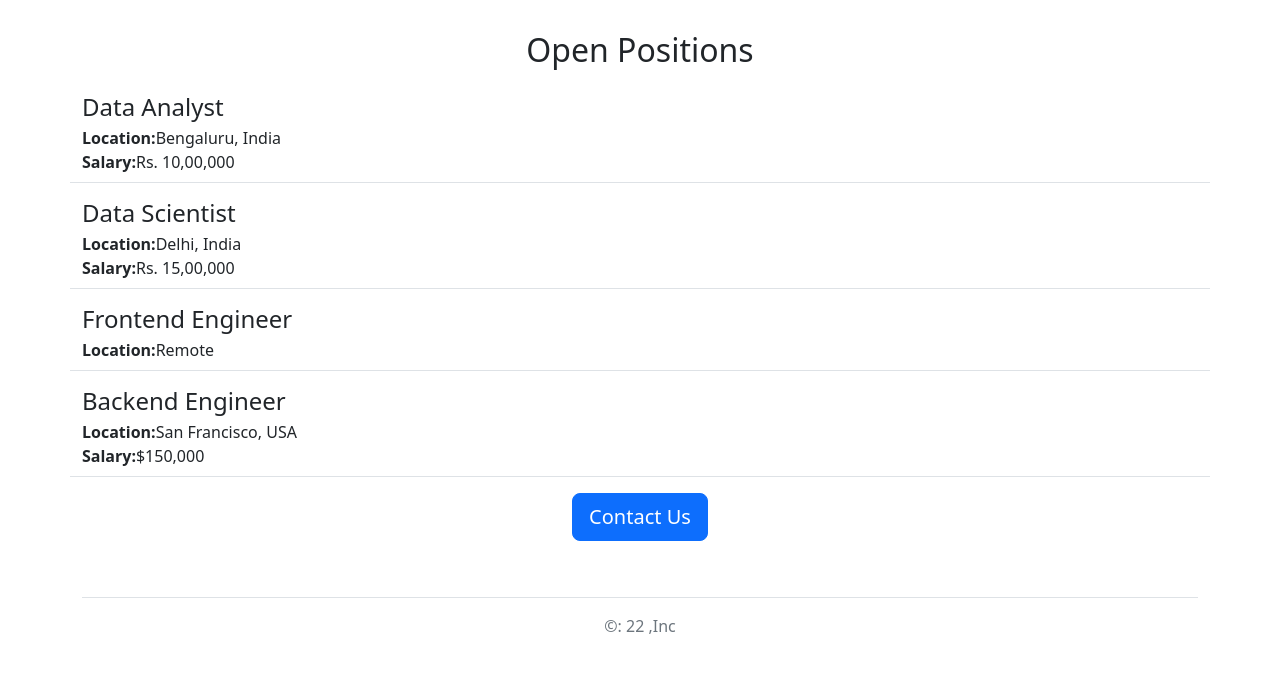
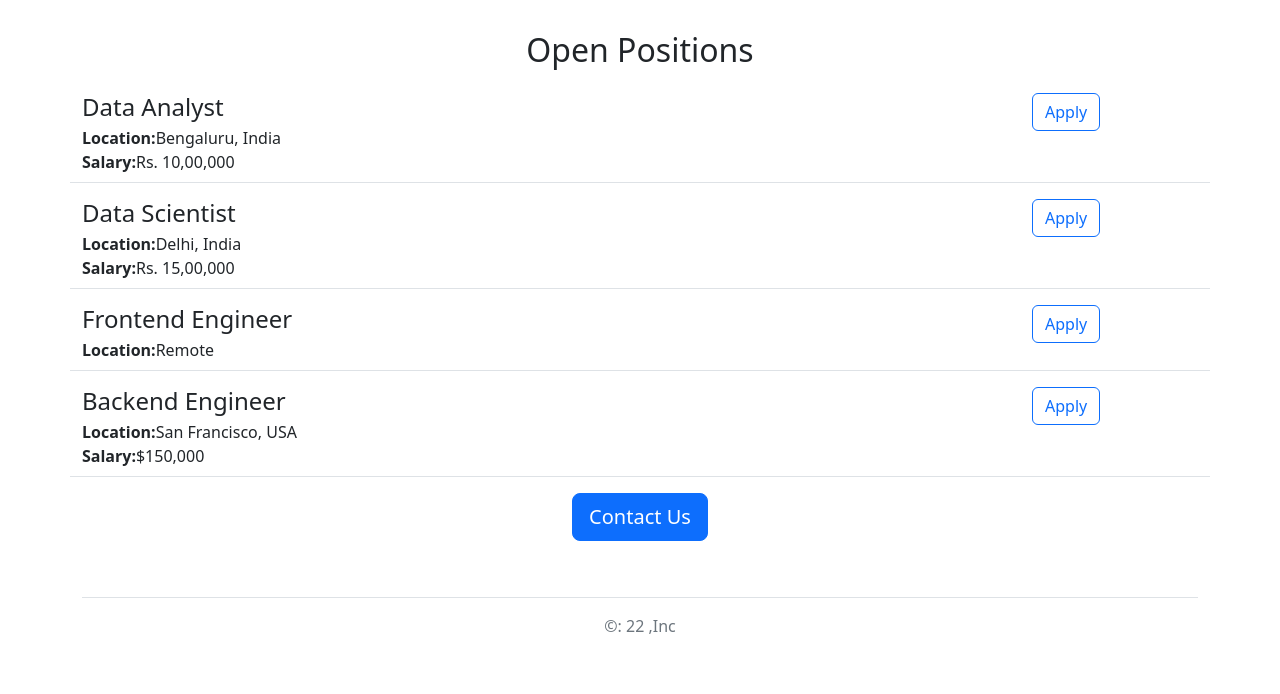
Before and after one commit to dilipsanapinb/flaskWebApp, a Flask app: page / in a window 1280 px wide. Shown: the part 833-1527 px from the top of the page. Run offline with Flask 3, Linux system fonts and the light colour scheme.

Commit message:
Pyhton app added

```diff
--- a/templates/home.html
+++ b/templates/home.html
@@ -36,7 +36,7 @@
                 </p>
             </div>
             <div class="d-none d-md-block col-md-6">
-                <img src="/static/people.jpeg" style="height:320px;border-radius:4px;">
+                <img src="/static//office.jpeg.jpg" style="height:320px;border-radius:4px;">
             </div>
         </div>
         <h2 class="text-center mt-2 mb-4">Open Positions</h2>
--- a/templates/jobitem.html
+++ b/templates/jobitem.html
@@ -12,7 +12,8 @@
     </div>
     {% endif %}
 </div>
-<div class="column-2 paddinng-right:16px">
-    <a href=""></a>
+<div class="col-2 padding-right:16px">
+    <a href=""
+        type="button" class="btn btn-outline-primary float-right align-middle">Apply</a>
 </div>
 </div>
```
Also changed, not shown: static/office.jpeg.jpg (added).
